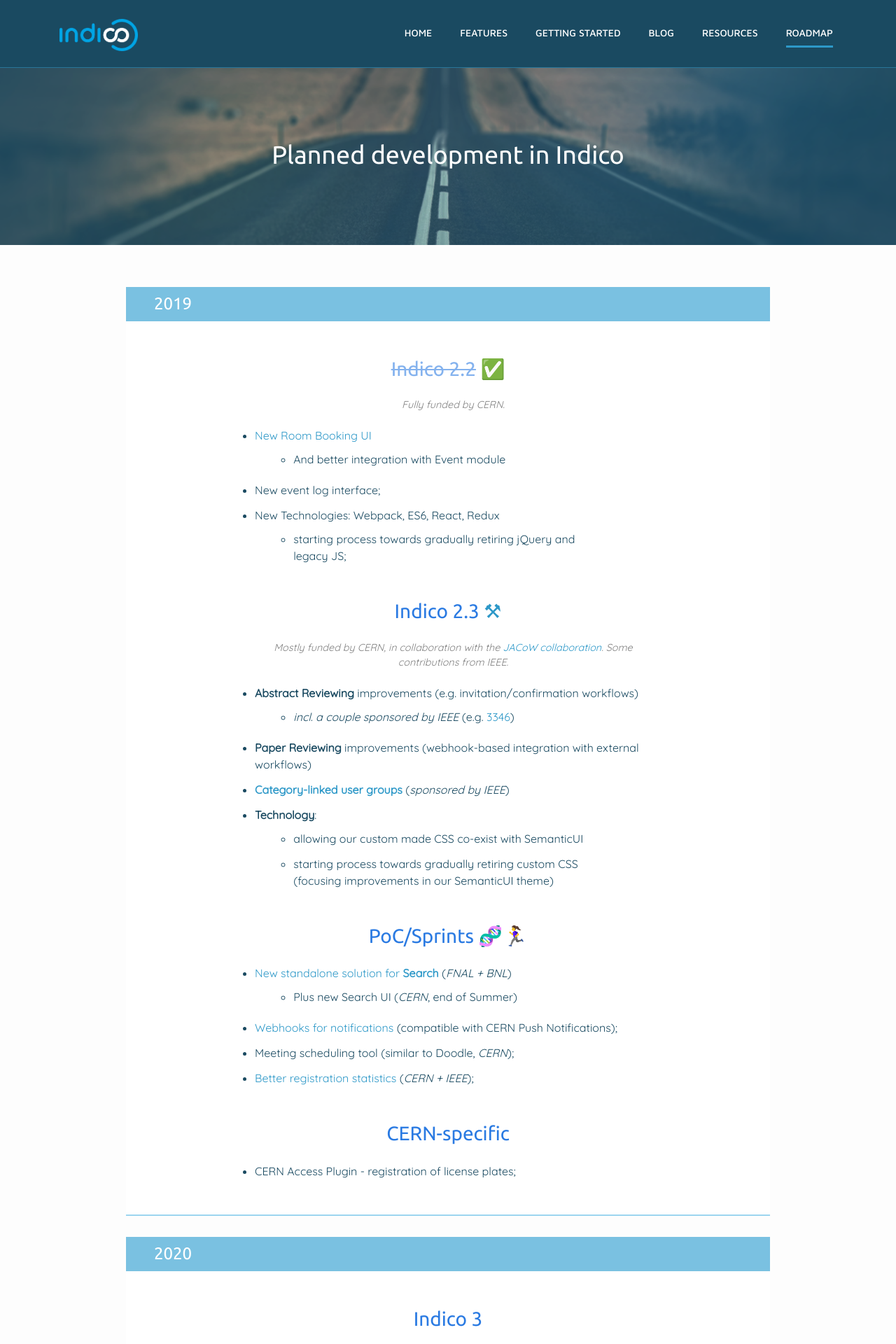
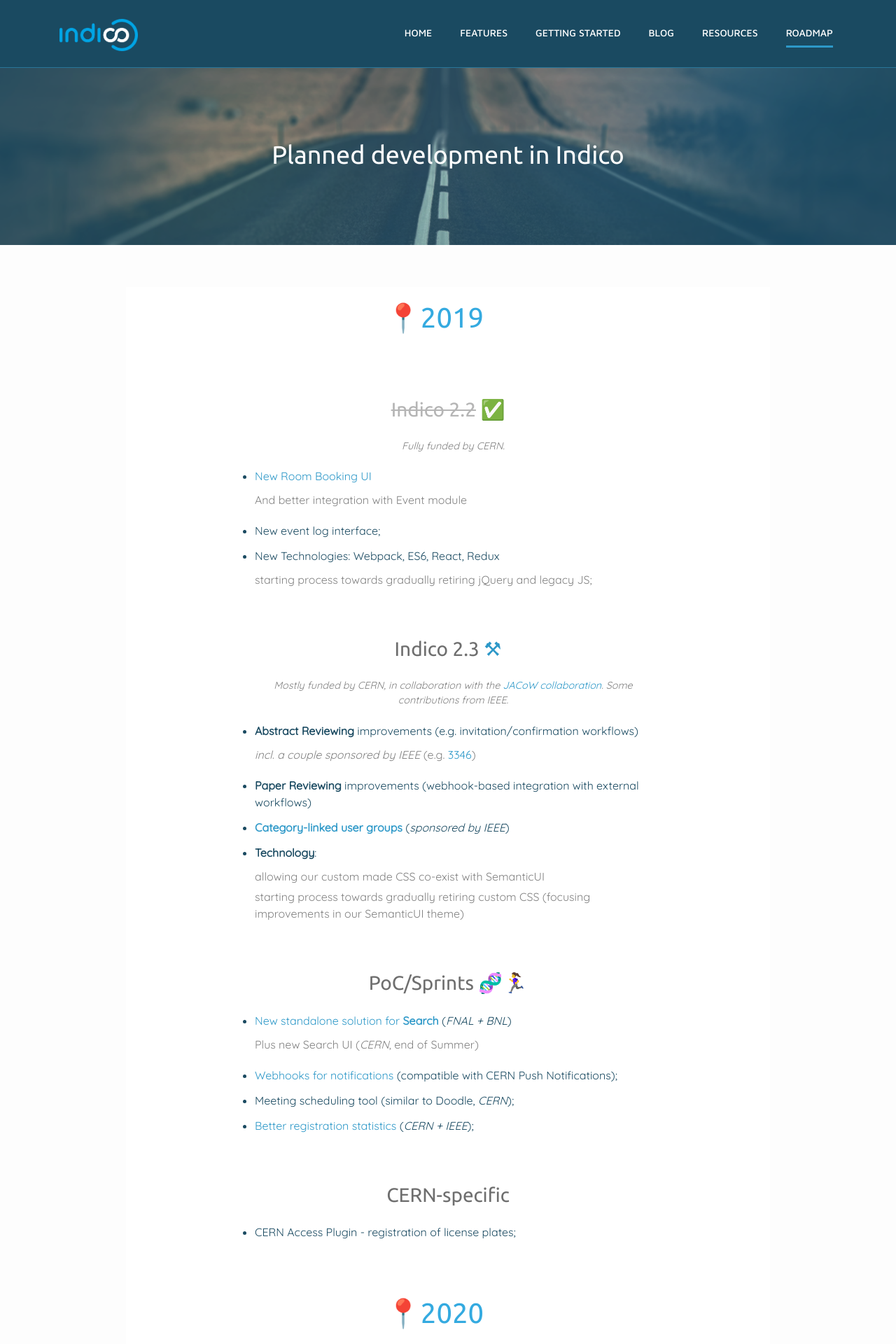
Before and after one commit to indico/indico.github.io, a Jekyll site: the page built from roadmap.md, in a window 1280 px wide. Shown: the top 1920 px of the page at 70% size. Built offline with Jekyll 4.4.1, drawn with Linux system fonts in a browser that asks for light colours; nearby versions of some CDN libraries; comment, search, counter and statistics services are not loaded.

Commit message:
Improve roadmap formatting

```diff
--- a/css/indico.scss
+++ b/css/indico.scss
@@ -11,42 +11,42 @@
 $small-font-size:  $base-font-size * 0.875;
 $base-line-height: 1.5;
 
-$quicksand: Quicksand, sans-serif;
-$maven: Maven Pro;
-$ubuntu: Ubuntu, sans-serif;
+$quicksand:        Quicksand, sans-serif;
+$maven:            Maven Pro;
+$ubuntu:           Ubuntu, sans-serif;
 
-$spacing-unit:        30px;
+$spacing-unit:     30px;
 
 // Palette
-$white:             #FFF;
-$white-dark:        #FDFDFD;
-$black:             #111;
-$brand:             #2A7AE2;
-$indico-blue:       #00A4E4;
-$blue:              #2D98C8;
-$blue-dark:         #297699;
-$blue-darker:       #1A4A61;
-$blue-light:        #9CD5EF;
-$blue-lighter:      #D8E3E8;
-$blue-cern:         #34AAE0;
-$blue-cern-dark:    #1291CF;
-$blue-gray:         #7A8F99;
-$blue-gray-light:   #6D92A3;
-$turquoise:         #2F9C8D;
-$green-bright:      #7ED321;
-$green:             #6AB31D;
-$gray:              #828282;
-$gray-light:        #B5B5B5;
-$gray-dark:         #333;
-$blue-gradient:     linear-gradient(to right, #0054B5, #3DD8FF);
+$white:            #FFF;
+$white-dark:       #FDFDFD;
+$black:            #111;
+$brand:            #2A7AE2;
+$indico-blue:      #00A4E4;
+$blue:             #2D98C8;
+$blue-dark:        #297699;
+$blue-darker:      #1A4A61;
+$blue-light:       #9CD5EF;
+$blue-lighter:     #D8E3E8;
+$blue-cern:        #34AAE0;
+$blue-cern-dark:   #1291CF;
+$blue-gray:        #7A8F99;
+$blue-gray-light:  #6D92A3;
+$turquoise:        #2F9C8D;
+$green-bright:     #7ED321;
+$green:            #6AB31D;
+$gray:             #828282;
+$gray-light:       #B5B5B5;
+$gray-dark:        #6e6e6e;
+$blue-gradient:    linear-gradient(to right, #0054B5, #3DD8FF);
 
-$on-palm:   600px;
-$on-laptop: 800px;
+$on-palm:          600px;
+$on-laptop:        800px;
 
-$sm:    576px;
-$md:    768px;
-$lg:    992px;
-$xl:    1200px;
+$sm:               576px;
+$md:               768px;
+$lg:               992px;
+$xl:               1200px;
 
 
 @mixin media-query($device) {
@@ -1234,34 +1234,32 @@
 
 .roadmap {
     justify-content: center;
-    margin-top: 60px;
     margin-bottom: 30px;
     font-family: $quicksand;
 
     .container {
         background-color: white;
         padding: 0;
-        border-bottom: 2px solid $blue-light;
 
         h2 {
-            text-align: left;
+            margin-top: 60px;
+            text-align: center;
             font-family: $ubuntu;
-            color: white;
-            font-size: 1.5em;
-            border-bottom: 1px solid;
-            padding: 10px 40px;
-            background-color: lighten($blue, 20%);
+            color: $blue-cern;
+            font-size: 2.5em;
+            padding: 20px 40px;
+            padding-left: 2px;
         }
 
         h3 {
             font-family: $ubuntu;
             padding: 10px;
             text-align: center;
-            color: $brand;
-            margin-top: 40px;
+            color: $gray-dark;
+            margin-top: 60px;
 
             del {
-                color: lighten($brand, 20%);
+                color: $gray-light;
             }
         }
 
@@ -1292,7 +1290,14 @@
                 }
 
                 ul {
-                    width: 80%;
+                    width: 100%;
+
+                    li {
+                        margin: 5px 0;
+                        color: $gray;
+                        text-align: left;
+                        list-style-type: none;
+                    }
                 }
             }
         }
--- a/roadmap.md
+++ b/roadmap.md
@@ -4,7 +4,7 @@
 permalink: /roadmap/
 weight: 20
 ---
-## 2019
+## 📍2019
 
 ### ~~Indico 2.2~~ [✅](https://github.com/indico/indico/projects/2)
 
@@ -39,8 +39,7 @@
 ### CERN-specific
  * CERN Access Plugin - registration of license plates;
 
----
-## 2020
+## 📍2020
 
 ### Indico 3
 * Python 3.8 (which will come out still in 2019)
@@ -64,8 +63,7 @@
 
 * [Tools to assist in GDPR compliance](https://github.com/indico/indico/issues/1415);
 
----
-## Future
+## 📍Future
 
 * User Interfaces
 * Responsive interfaces that work OK on mobile
```
